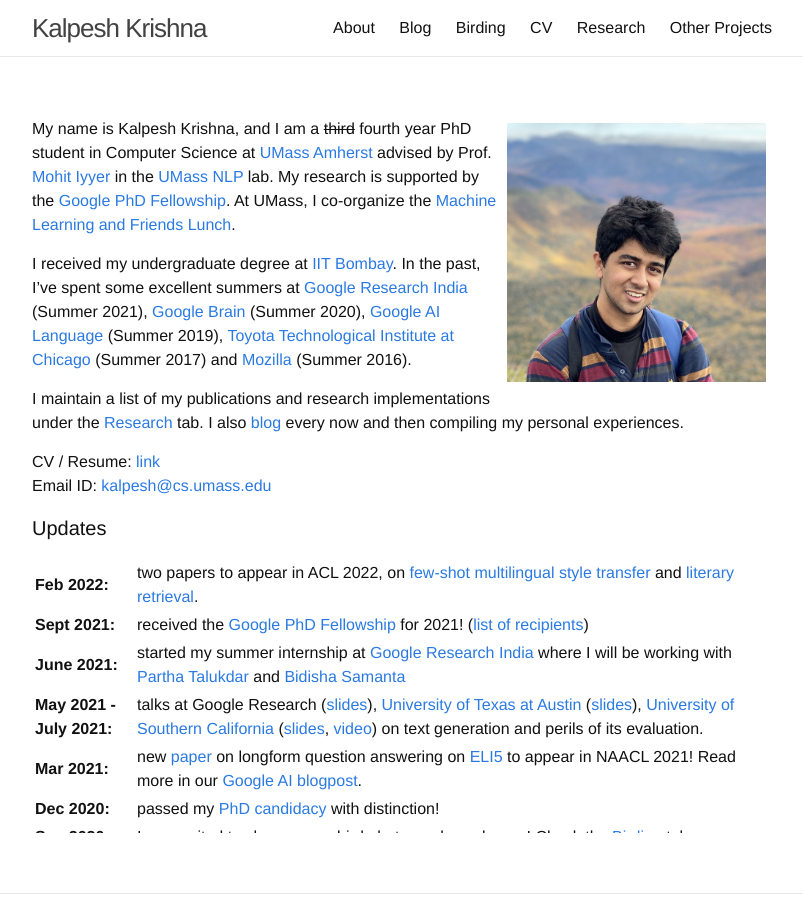
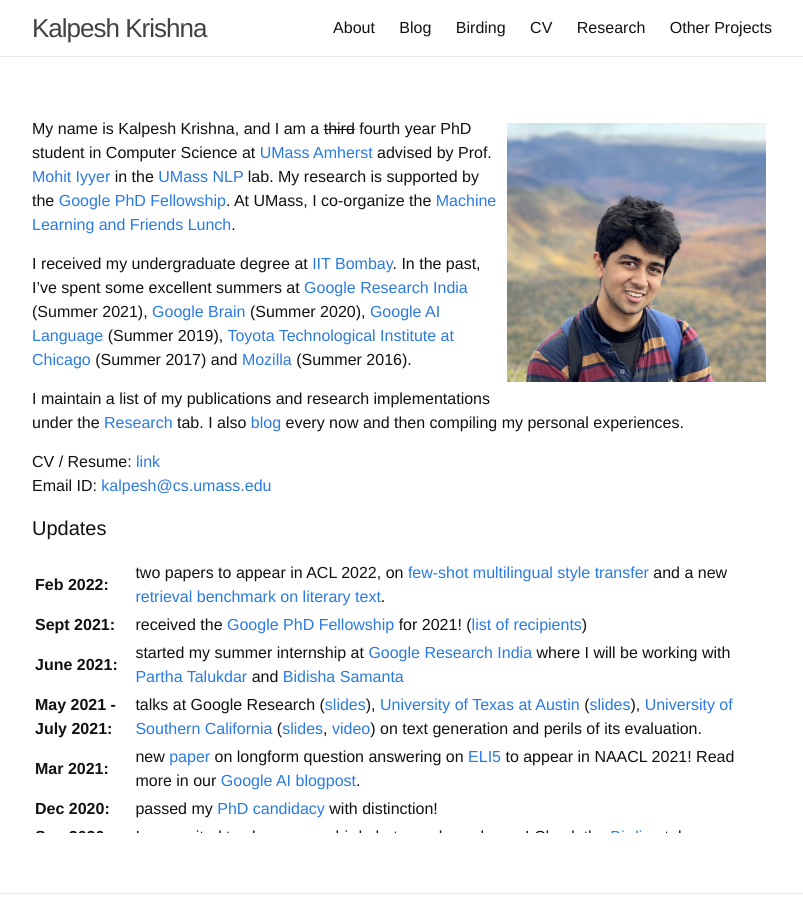
Before and after one commit to martiansideofthemoon/martiansideofthemoon.github.io, a Jekyll site: the page built from index.md, in a window 1280 px wide, cut to the strip 0-920 px from the top of the page. Shown: the whole strip, without its empty margins (238-1041 px from the left). Built offline with Jekyll 4.4.1, drawn with Linux system fonts in a browser that asks for light colours; comment, search, counter and statistics services are not loaded.

Commit message:
Update index.md

```diff
--- a/index.md
+++ b/index.md
@@ -19,8 +19,8 @@ Email ID: [kalpesh@cs.umass.edu](mailto:kalpesh@cs.umass.edu)
 <div style="height:275px;overflow:auto;">
 <table>
 <col width="100px">
-<col width="630px">
-  <tr><td><b>Feb 2022:</b></td><td>two papers to appear in ACL 2022, on <a href="https://arxiv.org/abs/2110.07385">few-shot multilingual style transfer</a> and <a href="https://openreview.net/forum?id=xcelRQScTjP">literary retrieval</a>.</td></tr>
+<col width="650px">
+  <tr><td><b>Feb 2022:</b></td><td>two papers to appear in ACL 2022, on <a href="https://arxiv.org/abs/2110.07385">few-shot multilingual style transfer</a> and a new <a href="https://openreview.net/forum?id=xcelRQScTjP">retrieval benchmark on literary text</a>.</td></tr>
 <tr><td><b>Sept 2021:</b></td><td>received the <a href="https://research.google/outreach/phd-fellowship/">Google PhD Fellowship</a> for 2021! (<a href="https://research.google/outreach/phd-fellowship/recipients/?category=2021">list of recipients</a>)</td></tr>
 <tr><td><b>June 2021:</b></td><td>started my summer internship at <a href="https://research.google/locations/india/">Google Research India</a> where I will be working with <a href="http://talukdar.net/">Partha Talukdar</a> and <a href="https://sites.google.com/view/bidisha-samanta/">Bidisha Samanta</a></td></tr>
 <tr><td><b>May 2021 - July 2021:</b></td><td>talks at Google Research (<a href="https://docs.google.com/presentation/d/1kkl0fGbhEqWnUDkcSbFsDWIKnojlR_HFiCvhAhXW2Uk/edit?usp=sharing">slides</a>), <a href="https://sites.google.com/view/utnlpsummerseminar/home">University of Texas at Austin</a> (<a href="https://docs.google.com/presentation/d/1eAV7Sn8KtT095YabkYtdcRKbWOUwwfmHazbQCjCTqSM/edit?usp=sharing">slides</a>), <a href="https://nlg.isi.edu/nl-seminar/">University of Southern California</a> (<a href="https://docs.google.com/presentation/d/11kg2-h7asnAvnTe4PPUPup4H8W0XpCmqbcsx_AATKlI/edit?usp=sharing">slides</a>, <a href="https://youtu.be/bv95xMBZO_U">video</a>) on text generation and perils of its evaluation.</td></tr>
```
